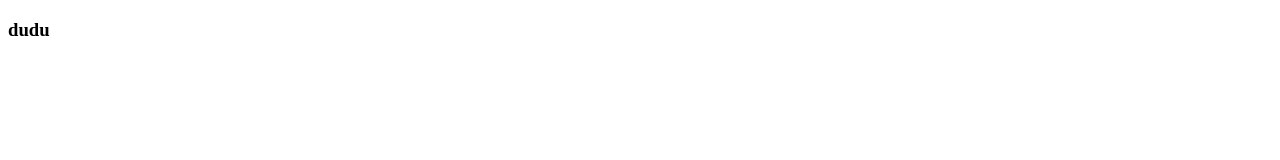
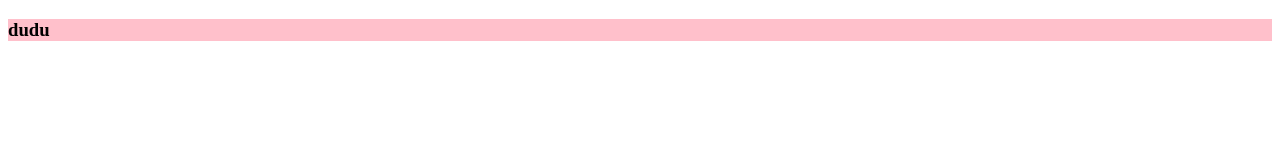
Before and after one commit to HelloKitty3730/HelloKitty3730.github.io, a plain HTML site: page babys/01.html in a window 1280 px wide. Drawn offline with Linux system fonts and the light colour scheme.

Commit message:
Update 01.html

```diff
--- a/babys/01.html
+++ b/babys/01.html
@@ -3,7 +3,7 @@
 	<head>
 		<meta charset="UTF-8">
 		<title></title>
-		<link rel="stylesheet" type="text/css" href=""/>
+		<link rel="stylesheet" type="text/css" href="a.css"/>
 	</head>
 	<body>
 		<h3>dudu</h3>
```
